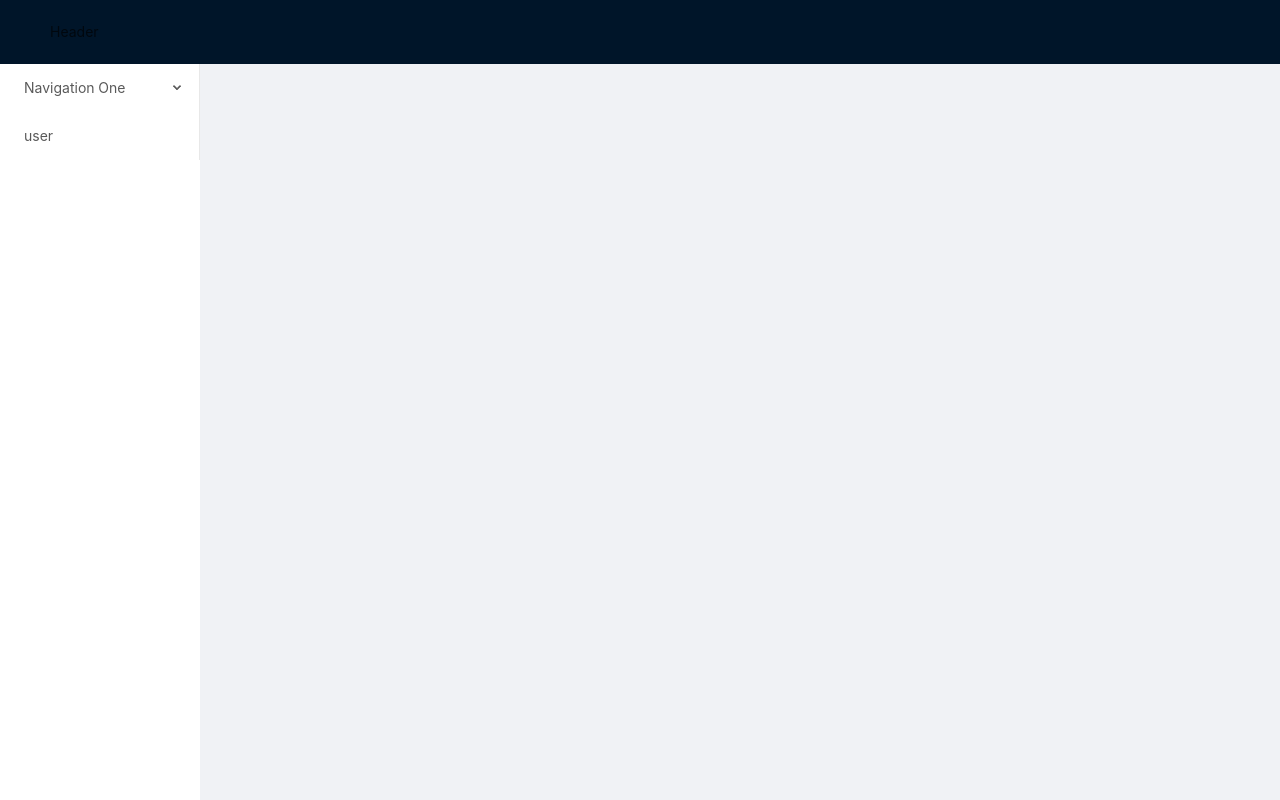
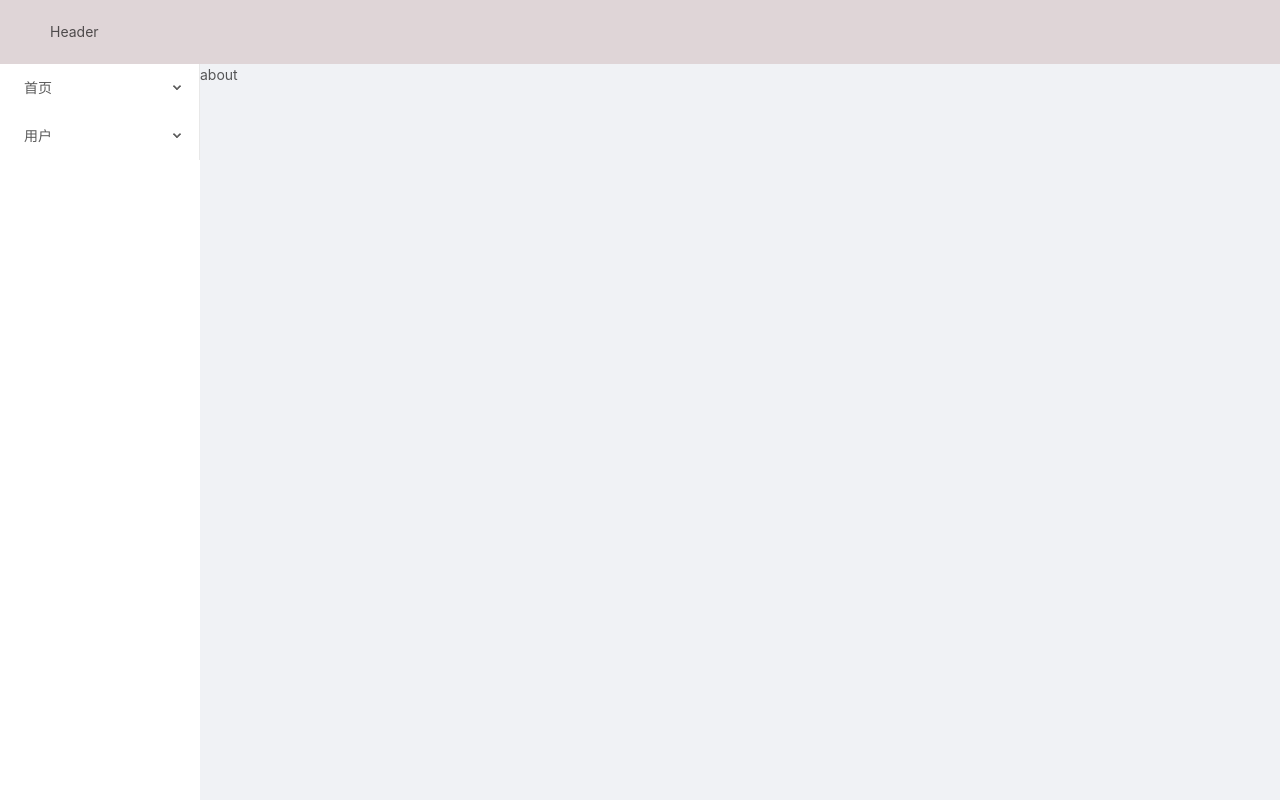
Before and after one commit to Ms-BeiBei/router-test, a Vue app: page /manage in a window 1280 px wide. Built offline with nearby package versions, Linux system fonts and the light colour scheme.

Commit message:
no message

```diff
--- a/src/layout/Layout.vue
+++ b/src/layout/Layout.vue
@@ -31,4 +31,7 @@ export default {
 .ant-layout-content {
   height: 100%;
 }
+::v-deep .ant-layout-header{
+  background-color: #6a101021;
+}
 </style>
--- a/src/menu/menu.js
+++ b/src/menu/menu.js
@@ -1,26 +1,32 @@
 export const menus = [
     {
-        key: '1',
+        key: 'info',
         type: 'mail',
-        name: 'Navigation One',
+        name: '首页',
         children: [{
-            key: '2',
+            key: 'manage',
             type: 'aliwangwang',
-            name: 'Navigation two',
-            children:[]
+            name: '系统管理',
+            children: []
         }, {
-            key: '3',
+            key: 'position',
             type: 'bulb',
-            name: 'Navigation three',
-            children:[]
+            name: '地理位置',
+            children: []
         }]
 
     },
     {
         key: '/user',
         type: 'dashboard',
-        name: 'user',
-        children:[]
+        name: '用户',
+        children: [{
+            key: 'userinfo',
+            type: 'dashboard',
+            name: '用户中心',
+            children: []
+
+        }]
     }
 
 
--- a/src/router/index.js
+++ b/src/router/index.js
@@ -6,24 +6,25 @@ Vue.use(VueRouter)
 
 const routes = [
   {
-    path: '/',
+    path: '/info',
     name: 'Home',
     component: Home
   },
   {
-    path: '/about/:id',
-    name: 'About',
+    path: '/manage',
+    name: 'manage',
     component: () => import('../views/About.vue')
   },
   {
-    path: '/user',
-    name: 'user',
+    path: '/position',
+    name: 'position',
     component: () => import('../views/user/index.vue'),
-    chidren:[{
-      path: 'adasd',
-      name: 'About',
-      component: () => import('../views/About.vue')
-    }]
+    chidren: []
+  },
+  {
+    path: '/userinfo',
+    name: 'userinfo',
+    component: () => import('../views/userinfo.vue')
   }
 ]
 
@@ -33,4 +34,9 @@ const router = new VueRouter({
   routes
 })
 
+const VueRouterPush = VueRouter.prototype.push
+VueRouter.prototype.push = function push(to) {
+  return VueRouterPush.call(this, to).catch(err => err)
+}
+
 export default router
--- a/src/views/About.vue
+++ b/src/views/About.vue
@@ -1,15 +1,15 @@
 <template>
-  <div class="about">
-   uwqdw
+  <div>
+   about
   </div>
 </template>
 <script>
 export default {
-  data(){},
+  data(){
+    return{}
+  },
   methods:{
-    created(){
-      console.log(this.$route,88888)
-    }
+
 
   }
 
--- a/src/views/Home.vue
+++ b/src/views/Home.vue
@@ -1,16 +1,15 @@
 <template>
-  <div class="home">
-  </div>
+  <div class="home">home</div>
 </template>
 
 <script>
 // @ is an alias to /src
 
-
 export default {
-  name: 'Home',
-  components: {
-
-  }
-}
+  name: "Home",
+  components: {},
+  data() {
+    return {};
+  },
+};
 </script>
--- /dev/null
+++ b/src/views/userinfo.vue
@@ -0,0 +1,8 @@
+<template>
+  <div>用户中心</div>
+</template>
+<script>
+export default {};
+</script>
+<style scoped>
+</style>
```
